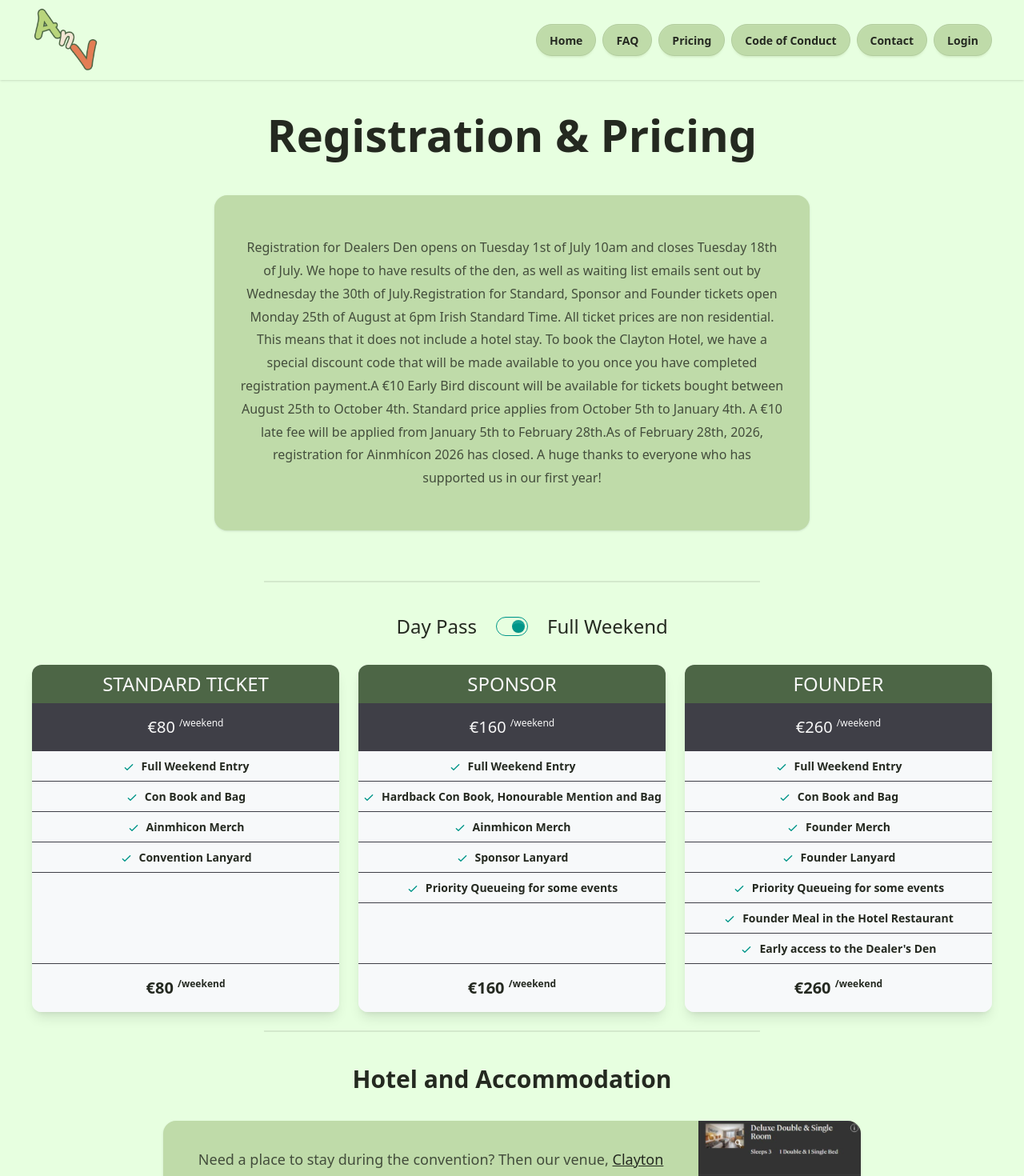
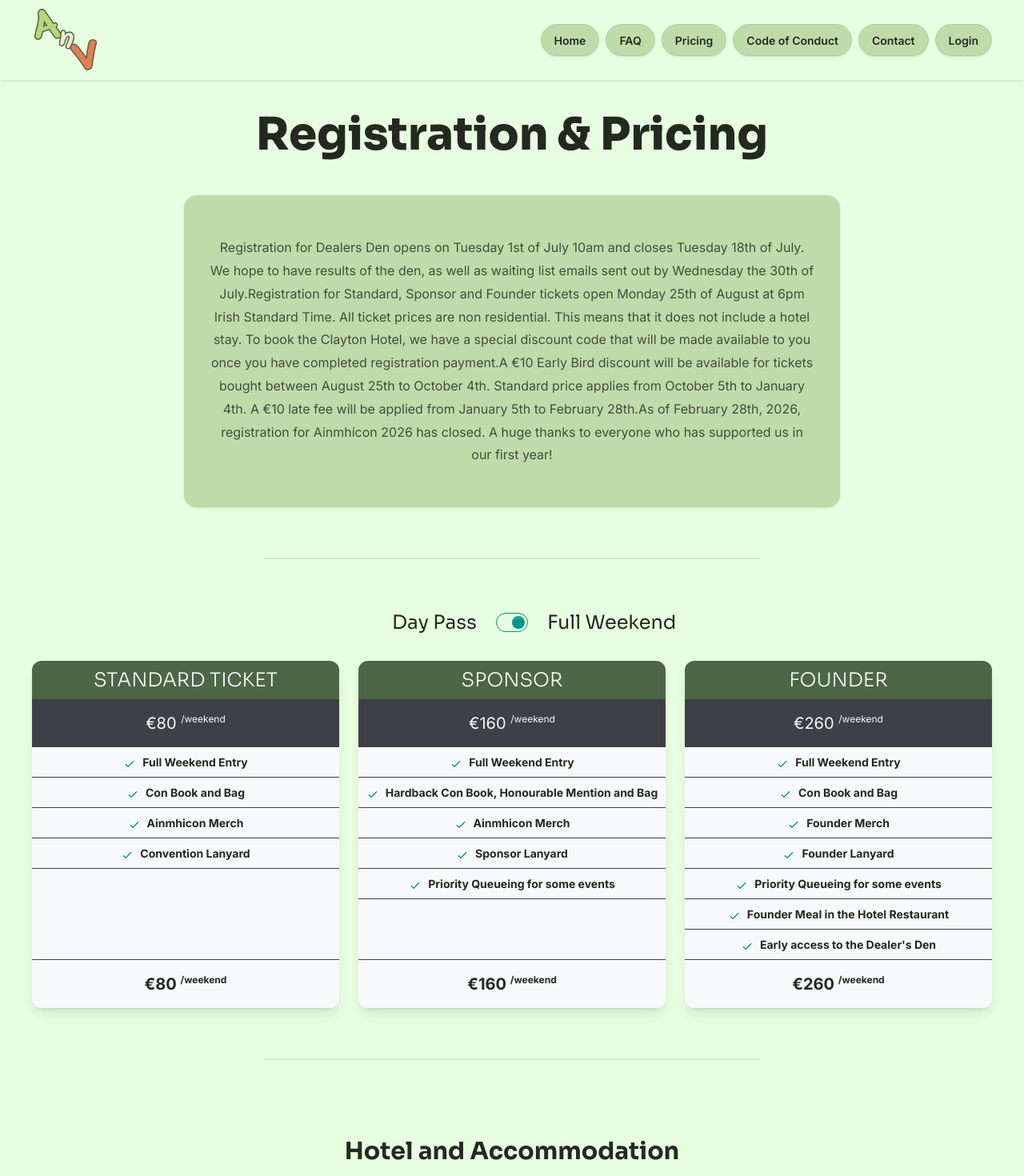
Before and after one commit to ja-zzy/ainmhicon.ie, a Next.js app: page /pricing in a window 1280 px wide. Shown: the top 1470 px of the page at 80% size. Built offline with nearby package versions, Linux system fonts and the light colour scheme.

Commit message:
Update fonts

```diff
--- a/app/globals.css
+++ b/app/globals.css
@@ -1,6 +1,24 @@
 @import "tailwindcss";
 @plugin "daisyui";
 @plugin "@tailwindcss/typography";
+
+@theme {
+  --font-heading: "Sora", sans-serif;
+
+  --default-font-family: "Inter", sans-serif;
+}
+
+@layer base {
+
+  h1,
+  h2,
+  h3,
+  h4,
+  h5,
+  h6 {
+    @apply font-heading;
+  }
+}
 
 @plugin "daisyui/theme" {
   name: "ainmhicon";
--- a/app/layout.tsx
+++ b/app/layout.tsx
@@ -1,23 +1,23 @@
 import type { Metadata } from "next";
-import { Geist, Geist_Mono } from "next/font/google";
+import { Sora, Inter } from "next/font/google";
 import "./globals.css";
 import NavBar from "./components/nav-bar";
 import BottomAnimation from "./components/bottom-animation";
 import Footer from "./components/footer";
 
-const geistSans = Geist({
-  variable: "--font-geist-sans",
+const sora = Sora({
+  variable: "--font-sora",
   subsets: ["latin"],
 });
 
-const geistMono = Geist_Mono({
-  variable: "--font-geist-mono",
+const inter = Inter({
+  variable: "--font-inter",
   subsets: ["latin"],
 });
 
 export const metadata: Metadata = {
-  title: "Create Next App",
-  description: "Generated by create next app",
+  title: "Ainmhícon 2027",
+  description: "Ainmhícon 2027 is a new Furry Convention, HERE in the wonderful Emerald Isle of Ireland. April 11th-12th 2026 in Clayton Hotel Liffey Valley.",
 };
 
 export default function RootLayout({
@@ -28,10 +28,12 @@
   return (
     <html
       lang="en"
-      className={`${geistSans.variable} ${geistMono.variable} h-full antialiased`}
+      className={`${sora.variable} ${inter.variable} h-full antialiased`}
       data-theme="ainmhicon"
     >
-      <head><meta name="viewport" content="width=device-width, initial-scale=1.0" /></head>
+      <head>
+        <meta name="viewport" content="width=device-width, initial-scale=1.0" />
+      </head>
 
       <body className="min-h-full flex flex-col">
         <NavBar />
--- a/app/pricing/page.tsx
+++ b/app/pricing/page.tsx
@@ -14,8 +14,8 @@
                     </div>
                 </article>
                 <div className="divider w-[50%] mx-auto"></div>
-                <article className='m-auto px-3 m-w-full group'>
-                    <div className='flex flex-row justify-center items-center gap-6 my-8'>
+                <article className='m-auto px-3 m-w-full group py-10'>
+                    <div className='flex flex-row justify-center items-center gap-6 mb-8'>
                         <h3 className='flex-1 text-2xl  text-right'>Day Pass</h3>
                         <input type="checkbox" defaultChecked className="toggle toggle-success" />
                         <h3 className='flex-1 text-2xl text-left'>Full Weekend</h3>
@@ -130,7 +130,7 @@
                     </div>
                 </article>
                 <div className="divider w-[50%] mx-auto"></div>
-                <article >
+                <article className='py-10'>
                     <div className='prose prose-lg mx-auto my-8'>
                         <h2>Hotel and Accommodation</h2></div>
                     <div className="card bg-base-200 card-lg shadow-sm w-fit  lg:card-side m-auto">
```
